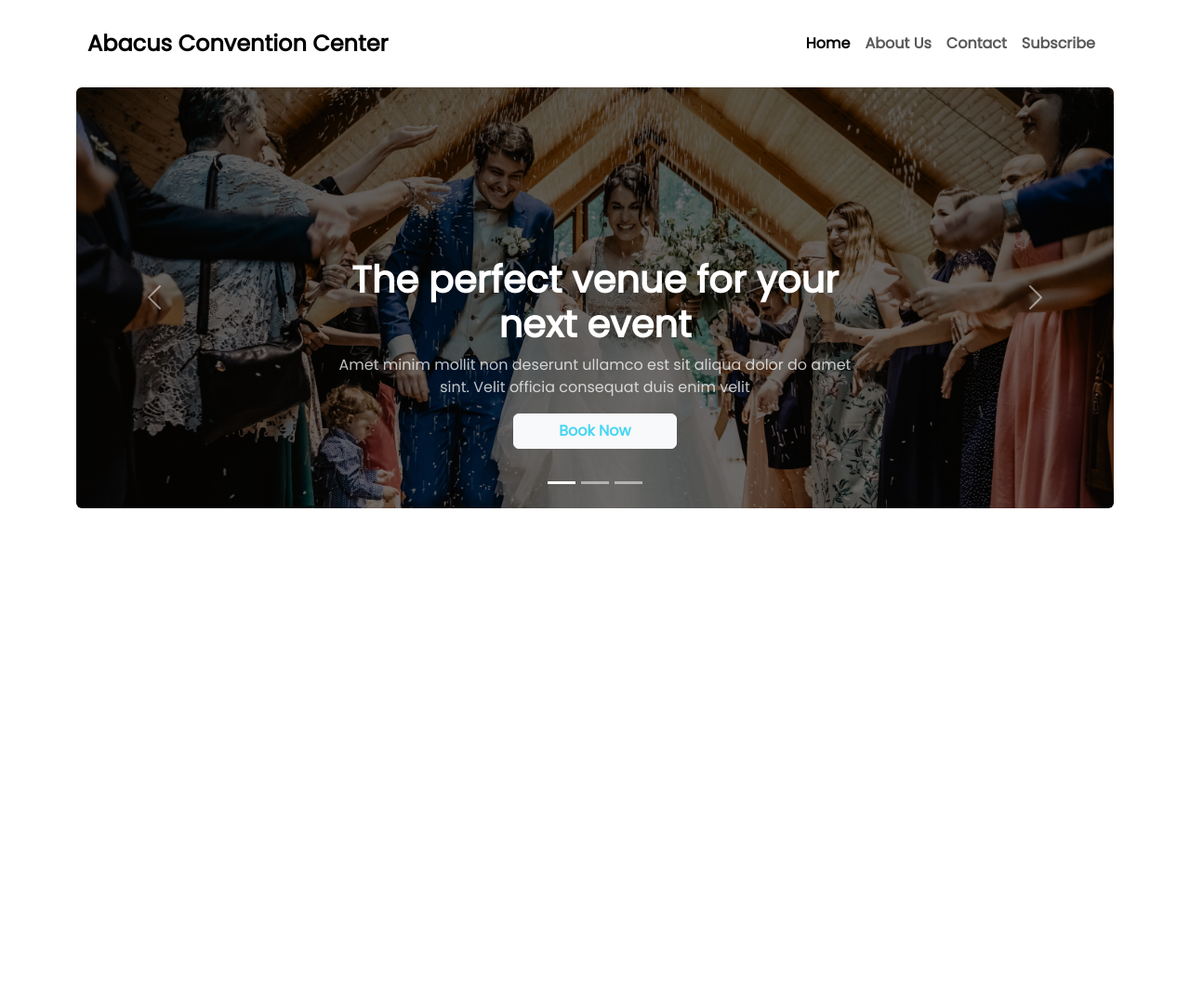
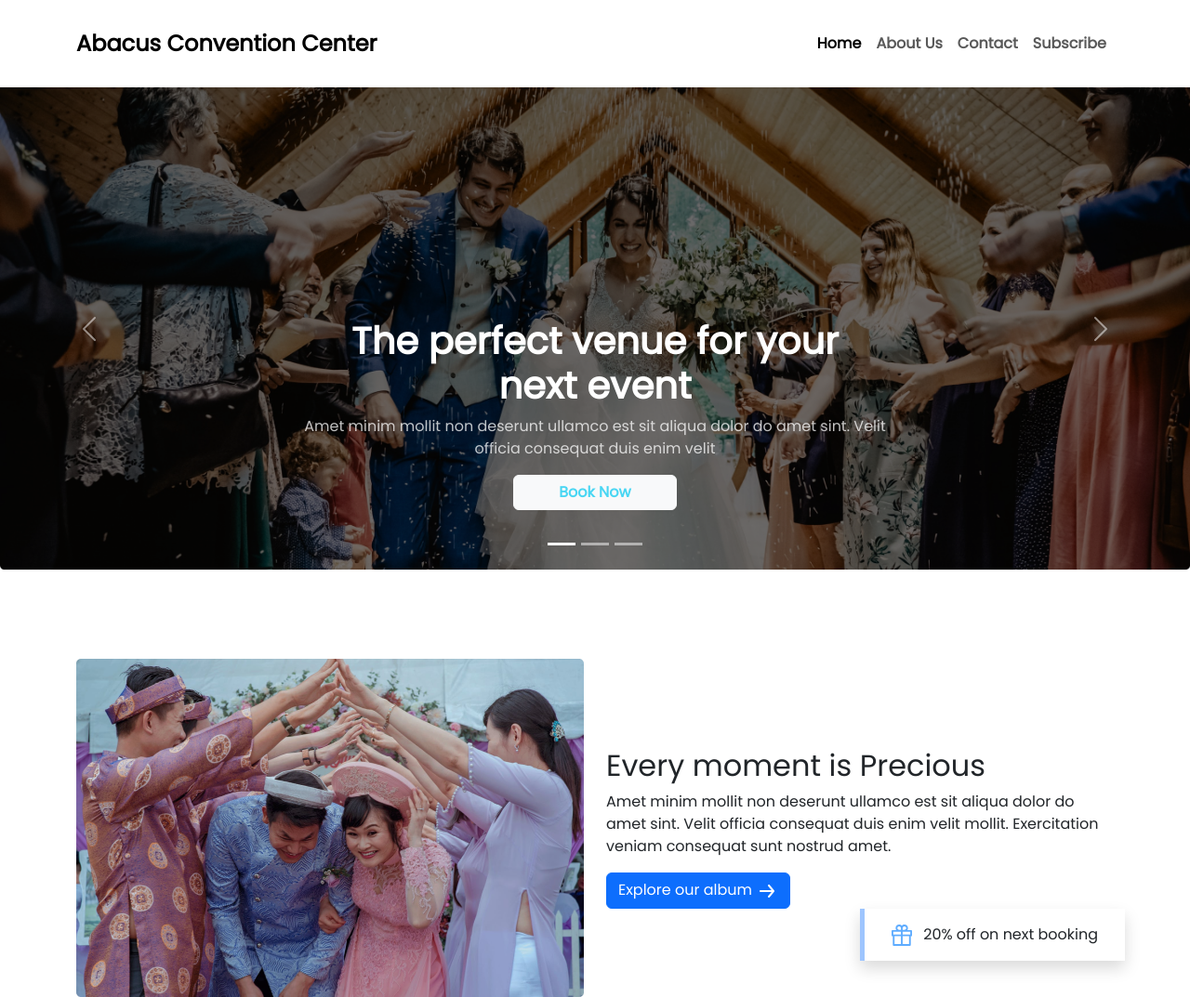
Before and after one commit to rahim-jsr/convention-center, a plain HTML site: page index.html in a window 1280 px wide. Shown: the whole page at 93% size. Before the commit the page ends 800 px from the top, so only its background shows below. Drawn offline with nearby package versions, Linux system fonts and the light colour scheme.

Commit message:
added moment section

```diff
--- a/index.html
+++ b/index.html
@@ -13,9 +13,9 @@
     <link rel="stylesheet" href="style.css" />
   </head>
   <body>
-    <header class="container-lg">
+    <header class="">
       <!-- nav section start -->
-      <nav class="py-4 navbar navbar-expand-lg bg-transparent">
+      <nav class="container-lg py-4 navbar navbar-expand-lg bg-transparent">
         <div class="container-fluid">
           <button
             class="navbar-toggler"
@@ -77,11 +77,7 @@
         <div class="carousel-inner">
           <!-- carousel item 1 -->
           <div class="carousel-item active">
-            <img
-              src="images/banner-1.png"
-              class="d-block w-100 rounded"
-              alt="..."
-            />
+            <img src="images/banner-1.png" class="d-block w-100" alt="..." />
             <div class="carousel-caption d-none d-md-block w-50 mx-auto">
               <h5 class="fs-1 fw-bold">
                 The perfect venue for your <br />
@@ -103,7 +99,7 @@
             <img
               aria-colspan=""
               src="images/banner-2.png"
-              class="d-block w-100 rounded"
+              class="d-block w-100"
               alt="..."
             />
             <div class="carousel-caption d-none d-md-block w-50 mx-auto">
@@ -124,11 +120,7 @@
           </div>
           <!-- carousel item 3 -->
           <div class="carousel-item">
-            <img
-              src="images/banner-3.png"
-              class="d-block w-100 rounded"
-              alt="..."
-            />
+            <img src="images/banner-3.png" class="d-block w-100" alt="..." />
             <div class="carousel-caption d-none d-md-block w-50 mx-auto">
               <h5 class="fs-1 fw-bold">
                 The perfect venue for your <br />
@@ -167,6 +159,40 @@
       </div>
       <!-- header carousel section end -->
     </header>
+    <main class="container-lg">
+      <!-- moments section start -->
+      <section class="mt-5">
+        <div class="row pt-5 align-items-center justify-content-center gy-5">
+          <div
+            class="col-md-6 col-12 d-flex align-items-center justify-content-center order-2 order-md-0"
+          >
+            <img class="img-fluid" src="images/wedding.png" alt="wedding" />
+          </div>
+          <div class="col-md-6 col-12 position-relative z-0">
+            <h1 class="fs-2">Every moment is Precious</h1>
+            <p>
+              Amet minim mollit non deserunt ullamco est sit aliqua dolor do
+              amet sint. Velit officia consequat duis enim velit mollit.
+              Exercitation veniam consequat sunt nostrud amet.
+            </p>
+            <button class="btn btn-primary bg-opacity-25 order-3 order-md-2">
+              Explore our album <img src="icons/arrow-forward 1.svg" alt="" />
+            </button>
+            <div
+              class="shadow border-start border-5 border-primary-subtle w-50 py-3 PX-1 position-absolute end-0 bg-white top-1 z-1"
+            >
+              <div class="d-flex align-items-center justify-content-center">
+                <p class="mb-0">
+                  <img class="me-2" src="icons/Vector.svg" alt="" /> 20% off on
+                  next booking
+                </p>
+              </div>
+            </div>
+          </div>
+        </div>
+      </section>
+      <!-- moments section end -->
+    </main>
     <script
       src="https://cdn.jsdelivr.net/npm/bootstrap@5.3.0-alpha1/dist/js/bootstrap.bundle.min.js"
       integrity="sha384-w76AqPfDkMBDXo30jS1Sgez6pr3x5MlQ1ZAGC+nuZB+EYdgRZgiwxhTBTkF7CXvN"
```
